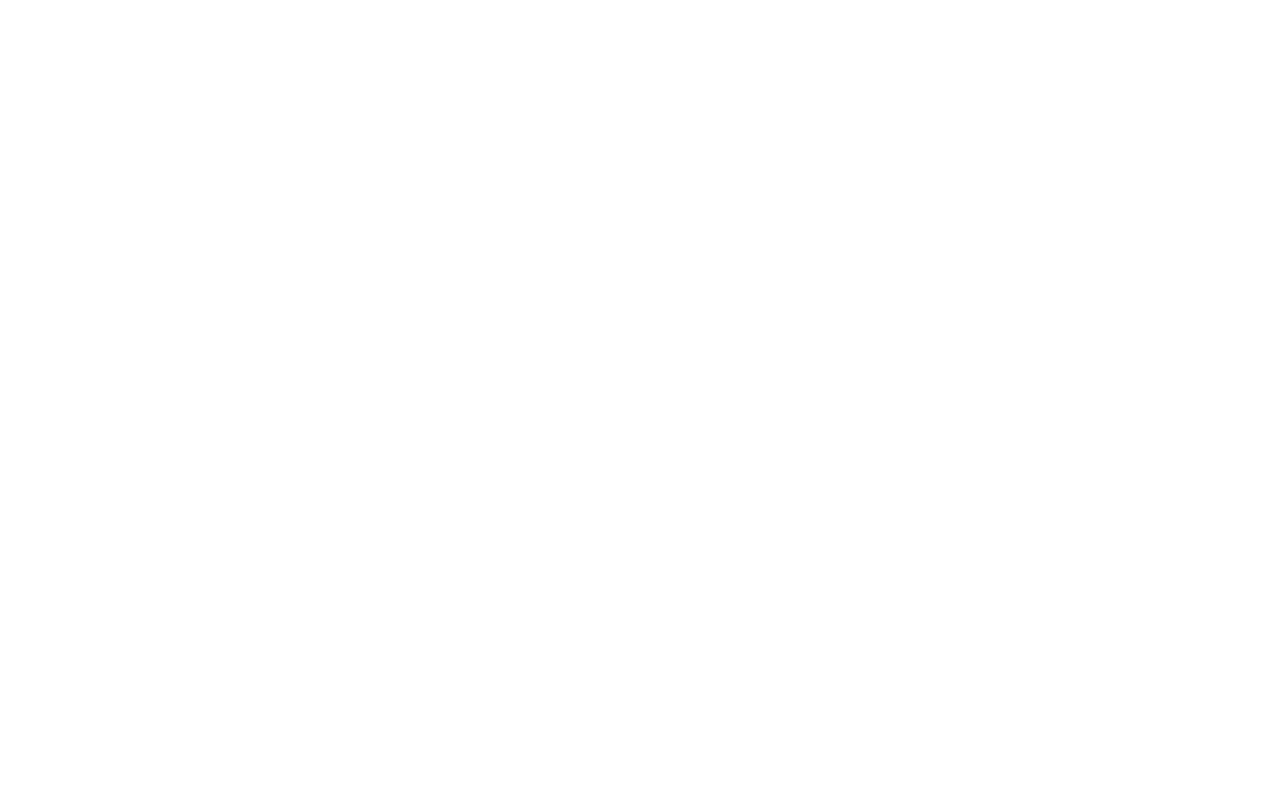
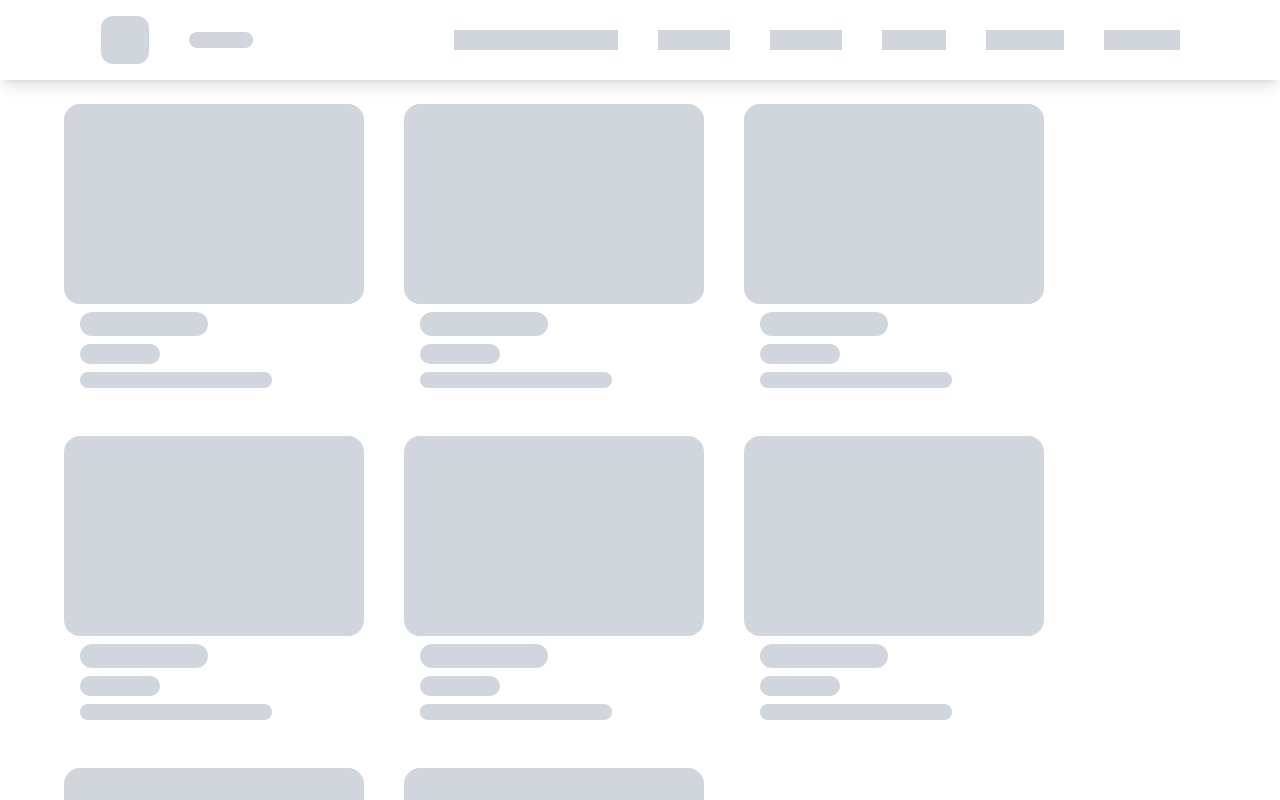
Before and after one commit to gauravGunjal14/Swiggy-Clone, a React (Vite) app: page /loader in a window 1280 px wide. Before the commit this address had no page. Shown: the top 800 px of the page. Built offline with nearby package versions, Linux system fonts and the light colour scheme.

Commit message:
worked on menu page

```diff
--- a/src/App.jsx
+++ b/src/App.jsx
@@ -2,6 +2,8 @@ import "./index.css";
 import { BrowserRouter, Routes, Route } from "react-router"
 import Home from "./pages/Home.jsx"
 import Restaurant from "./pages/Restaurant.jsx";
+import RestaurantMenu from "./Components/RestaurantMenu.jsx";
+import Loader from "./Components/Loader.jsx";
 
 export default function App() {
     return (
@@ -10,6 +12,8 @@ export default function App() {
                 <Routes>
                     <Route path="/" element={<Home />} />
                     <Route path="/restraurants" element={<Restaurant />} />
+                    <Route path="/city/nagpur/:id" element={<RestaurantMenu />}></Route>
+                    <Route path="/loader" element={<Loader></Loader>}></Route>
                 </Routes>
             </BrowserRouter>
         </div>
--- /dev/null
+++ b/src/Components/Loader.jsx
@@ -0,0 +1,33 @@
+export default function Loader() {
+    return (
+        <div className="">
+            <div className="flex py-4 justify-around shadow-lg shadow-gary-600/50 mb-6">
+                <div className="flex items-center gap-10">
+                    <div className="w-12 h-12 bg-gray-300 rounded-xl"></div>
+                    <div className="w-16 h-4 bg-gray-300 rounded-xl"></div>
+                </div>
+                <div className="flex items-center gap-10">
+                    <div className="w-41 h-5 bg-gray-300"></div>
+                    <div className="w-18 h-5 bg-gray-300"></div>
+                    <div className="w-18 h-5 bg-gray-300"></div>
+                    <div className="w-16 h-5 bg-gray-300"></div>
+                    <div className="w-19.5 h-5 bg-gray-300"></div>
+                    <div className="w-19 h-5 bg-gray-300"></div>
+                </div>
+            </div>
+
+            <div className="w-[90%] flex flex-wrap gap-10 mx-auto">
+                {Array.from({ length: 8 }).map(() => (
+                    <div>
+                        <div className="bg-gray-300 w-75 h-50 rounded-2xl"></div>
+                        <div className="mx-4 my-2 flex flex-col gap-2">
+                            <div className="bg-gray-300 w-32 h-6 rounded-xl"></div>
+                            <div className="bg-gray-300 w-20 h-5 rounded-xl"></div>
+                            <div className="bg-gray-300 w-48 h-4 rounded-xl"></div>
+                        </div>
+                    </div>
+                ))}
+            </div>
+        </div>
+    )
+}
--- a/src/Components/NavSection.jsx
+++ b/src/Components/NavSection.jsx
@@ -1,8 +1,10 @@
+import { Link } from "react-router"
+
 export default function NavSection() {
     return (
         <div className="flex  py-4 justify-around shadow-lg shadow-gary-600/50 mb-6">
             <div className="flex items-center gap-10 text-gray-600 font-bold">
-                <a href=""><svg className="" viewBox="0 0 61 61" height="49" width="49"><g clipPath="url(#a)"><path fill="#FF5200" d="M.32 30.5c0-12.966 0-19.446 3.498-23.868a16.086 16.086 0 0 1 2.634-2.634C10.868.5 17.354.5 30.32.5s19.446 0 23.868 3.498c.978.774 1.86 1.656 2.634 2.634C60.32 11.048 60.32 17.534 60.32 30.5s0 19.446-3.498 23.868a16.086 16.086 0 0 1-2.634 2.634C49.772 60.5 43.286 60.5 30.32 60.5s-19.446 0-23.868-3.498a16.086 16.086 0 0 1-2.634-2.634C.32 49.952.32 43.466.32 30.5Z"></path><path fill="#fff" fillRule="evenodd" d="M32.317 24.065v-6.216a.735.735 0 0 0-.732-.732.735.735 0 0 0-.732.732v7.302c0 .414.336.744.744.744h.714c10.374 0 11.454.54 10.806 2.73-.03.108-.066.21-.102.324-.006.024-.012.048-.018.066-2.724 8.214-10.092 18.492-12.27 21.432a.764.764 0 0 1-1.23 0c-1.314-1.776-4.53-6.24-7.464-11.304-.198-.462-.294-1.542 2.964-1.542h3.984c.222 0 .402.18.402.402v3.216c0 .384.282.738.666.768a.73.73 0 0 0 .582-.216.701.701 0 0 0 .216-.516v-4.362a.76.76 0 0 0-.756-.756h-8.052c-1.404 0-2.256-1.2-2.814-2.292-1.752-3.672-3.006-7.296-3.006-10.152 0-7.314 5.832-13.896 13.884-13.896 7.17 0 12.6 5.214 13.704 11.52.006.054.048.294.054.342.288 3.096-7.788 2.742-11.184 2.76a.357.357 0 0 1-.36-.36v.006Z" clipRule="evenodd"></path></g><defs><clipPath id="a"><path fill="#fff" d="M.32.5h60v60h-60z"></path></clipPath></defs></svg></a>
+                <Link to={"/"}><svg className="" viewBox="0 0 61 61" height="49" width="49"><g clipPath="url(#a)"><path fill="#FF5200" d="M.32 30.5c0-12.966 0-19.446 3.498-23.868a16.086 16.086 0 0 1 2.634-2.634C10.868.5 17.354.5 30.32.5s19.446 0 23.868 3.498c.978.774 1.86 1.656 2.634 2.634C60.32 11.048 60.32 17.534 60.32 30.5s0 19.446-3.498 23.868a16.086 16.086 0 0 1-2.634 2.634C49.772 60.5 43.286 60.5 30.32 60.5s-19.446 0-23.868-3.498a16.086 16.086 0 0 1-2.634-2.634C.32 49.952.32 43.466.32 30.5Z"></path><path fill="#fff" fillRule="evenodd" d="M32.317 24.065v-6.216a.735.735 0 0 0-.732-.732.735.735 0 0 0-.732.732v7.302c0 .414.336.744.744.744h.714c10.374 0 11.454.54 10.806 2.73-.03.108-.066.21-.102.324-.006.024-.012.048-.018.066-2.724 8.214-10.092 18.492-12.27 21.432a.764.764 0 0 1-1.23 0c-1.314-1.776-4.53-6.24-7.464-11.304-.198-.462-.294-1.542 2.964-1.542h3.984c.222 0 .402.18.402.402v3.216c0 .384.282.738.666.768a.73.73 0 0 0 .582-.216.701.701 0 0 0 .216-.516v-4.362a.76.76 0 0 0-.756-.756h-8.052c-1.404 0-2.256-1.2-2.814-2.292-1.752-3.672-3.006-7.296-3.006-10.152 0-7.314 5.832-13.896 13.884-13.896 7.17 0 12.6 5.214 13.704 11.52.006.054.048.294.054.342.288 3.096-7.788 2.742-11.184 2.76a.357.357 0 0 1-.36-.36v.006Z" clipRule="evenodd"></path></g><defs><clipPath id="a"><path fill="#fff" d="M.32.5h60v60h-60z"></path></clipPath></defs></svg></Link>
                 <p className="flex gap-2 items-center">Other<span className="text-3xl text-[#ff5200] pt-4">&#129171;</span></p>
             </div>
             <div className="flex items-center gap-10 text-gray-600 font-bold">
--- /dev/null
+++ b/src/Components/RestaurantMenu.jsx
@@ -0,0 +1,71 @@
+import { useEffect, useState } from "react";
+import { useParams } from "react-router";
+
+export default function RestaurantMenu() {
+  const { id } = useParams();
+  const [restData, setRestData] = useState(null);
+  const [error, setError] = useState(null);
+
+  useEffect(() => {
+    if (!id) return;
+
+    async function fetchRestaurantData2() {
+      try {
+        const proxyUrl = "https://cors-anywhere.herokuapp.com/";
+        const restaurantAPI = `https://www.swiggy.com/dapi/menu/pl?page-type=REGULAR_MENU&complete-menu=true&lat=21.1463&lng=79.0849&restaurantId=${id}&catalog_qa=undefined&submitAction=ENTER`;
+
+        const finalUrl = proxyUrl + restaurantAPI;
+        console.log("FETCHING URL:", finalUrl);
+
+        const response = await fetch(finalUrl);
+        const text = await response.text();
+
+        console.log("STATUS:", response.status);
+        console.log("RAW RESPONSE (first 300 chars):", text.slice(0, 300));
+
+        if (!response.ok) {
+          throw new Error(`HTTP ${response.status}`);
+        }
+
+        let json;
+        try {
+          json = JSON.parse(text);
+        } catch (e) {
+          console.error("JSON parse failed, response was:", text);
+          throw new Error("Response is not valid JSON");
+        }
+
+        setRestData(json);
+      } catch (err) {
+        console.error("Error fetching restaurant menu data:", err);
+        setError(err.message);
+      }
+    }
+
+    fetchRestaurantData2();
+  }, [id]);
+
+  return (
+    <div>
+      <h1 className="text-3xl font-bold text-center mt-10">
+        Restaurant Menu Page
+      </h1>
+
+      {error && (
+        <p className="text-center mt-4 text-red-500">
+          Error: {error}
+        </p>
+      )}
+
+      {!error && !restData && (
+        <p className="text-center mt-4">Loading menu...</p>
+      )}
+
+      {restData && (
+        <pre className="text-xs whitespace-pre-wrap max-w-4xl mx-auto mt-4">
+          {JSON.stringify(restData, null, 2)}
+        </pre>
+      )}
+    </div>
+  );
+}
--- a/src/Components/RestaurantsGrid.jsx
+++ b/src/Components/RestaurantsGrid.jsx
@@ -14,7 +14,7 @@ export default function RestaurantsGrid() {
         <div className="w-[90%] flex flex-col items-center mx-auto">
             <div className="flex flex-wrap gap-10 mx-auto justify-center">{
                 visibleRestaurants.map((restaurant) => (
-                    <a key={restaurant?.info?.id} href="">
+                    <a key={restaurant?.info?.id} href="" className=" transform transition duration-300 hover:scale-95">
                         <div className="flex flex-col w-75">
                             <div className="relative rounded-2xl overflow-hidden">
                                 <p className="absolute bottom-0 left-0 w-full pb-2 pl-2 font-bold text-2xl text-white bg-linear-to-t from-black">{restaurant?.info?.aggregatedDiscountInfoV3?.header + " " + restaurant?.info?.aggregatedDiscountInfoV3?.subHeader}</p>
@@ -23,7 +23,14 @@ export default function RestaurantsGrid() {
                             </div>
                             <div className="mx-4 my-2 flex flex-col gap-1">
                                 <h2 className="font-bold text-xl">{restaurant?.info?.name}</h2>
-                                <p className="font-bold">{restaurant?.info?.avgRating} &#9733; &#8226; {restaurant?.info?.sla?.deliveryTime} mins</p>
+                                <p className="font-bold flex items-center gap-1">
+                                    <svg width="15" height="15" viewBox="0 0 24 26" className="fill-white bg-green-500 rounded-full p-[1.5px]">
+                                        <path d="M12 .587l3.668 7.431 8.2 1.193-5.934 5.787 1.402 8.168L12 18.896l-7.336 3.87 1.402-8.168L.132 9.211l8.2-1.193z" />
+                                    </svg>
+
+                                    <span className="font-medium">{restaurant?.info?.avgRating}</span>
+                                    &#8226; {restaurant?.info?.sla?.deliveryTime} mins
+                                </p>
                                 <p className="text-gray-500">{restaurant?.info?.cuisines?.join(", ")}</p>
                             </div>
                         </div>
```
